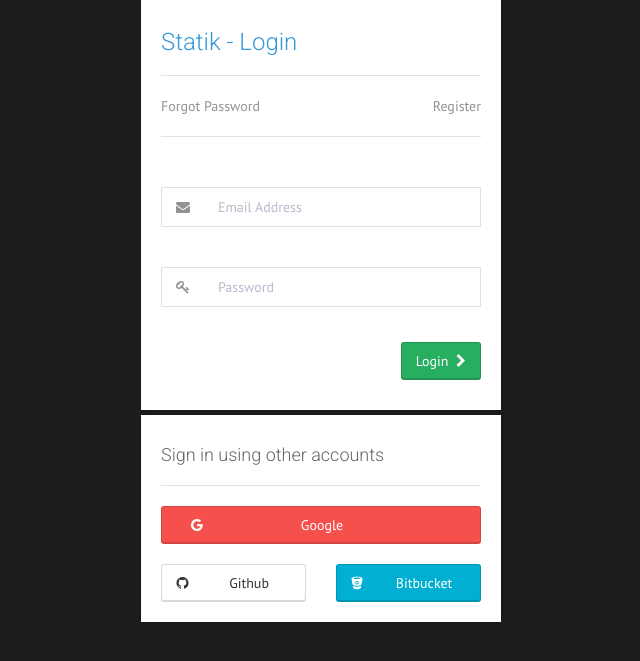
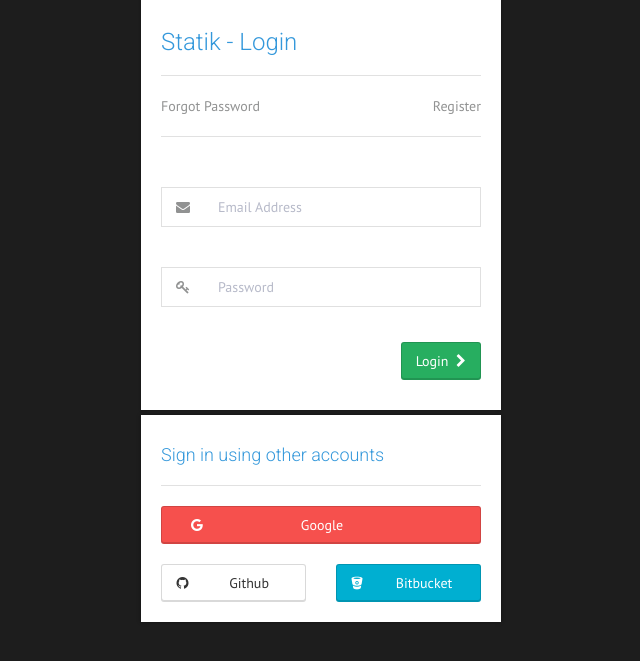
Before and after one commit to Statik-Metrics/Statik-Website, a Node project: template views/login.jade in a window 1280 px wide. Shown: the part 51-712 px from the top of the page, without its empty margins (319-959 px from the left). Run offline with Node 20 templates, Linux system fonts and the light colour scheme; the template is opened without the code that fills it, so the values that code supplies are empty; some libraries are stand-ins or nearby versions.

Commit message:
Made the text on login page blue

```diff
--- a/public/stylesheets/login.css
+++ b/public/stylesheets/login.css
@@ -18,7 +18,8 @@
   padding: 10px 20px;
   background-color: white;
 }
-.eternity-form .section-title h3 {
+.eternity-form .section-title h3,
+.eternity-form h4{
   color: #3498db;
 }
 .eternity-form .textbox-wrap {
```
